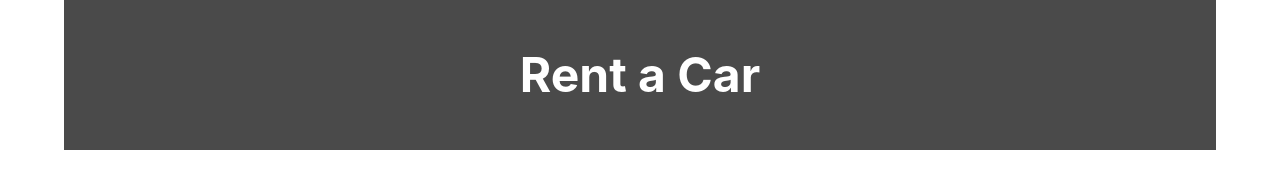
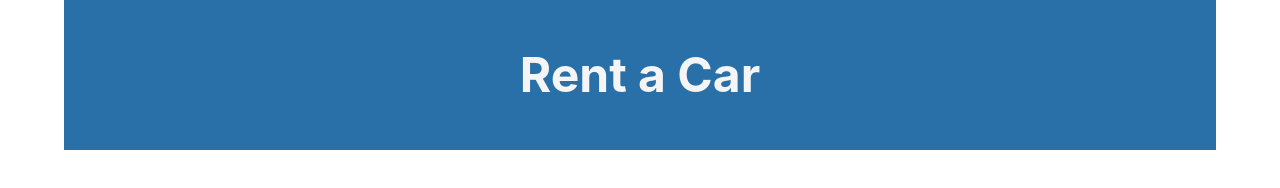
Before and after one commit to jestmz/Analisis, a website: page src/module/view/layout.html in a window 1280 px wide. Drawn offline with nearby package versions, Linux system fonts and the light colour scheme; files that its build step writes are made by us from their sources.

Commit message:
Adds new styles & colors

```diff
--- a/src/module/view/layout.html
+++ b/src/module/view/layout.html
@@ -9,11 +9,9 @@
 </head>
 <body>
         <div class="container">
-      <section class="hero is-primary">
-        <div class="hero-body has-background-grey-dark">
-          <h1 class="title has-text-centered has-text-weight-bold is-family-primary is-size-1">Rent a Car</h1>
+        <div class="hero-body has-background-info-dark">
+          <h1 class="title has-text-centered has-text-weight-bold is-family-primary  has-text-white-ter is-size-1">Rent a Car</h1>
         </div>
-      </section>
             {% block body %}{% endblock %}
 
 
```
Also changed, not shown: src/module/car/views/form.html (+1 -1 lines).
